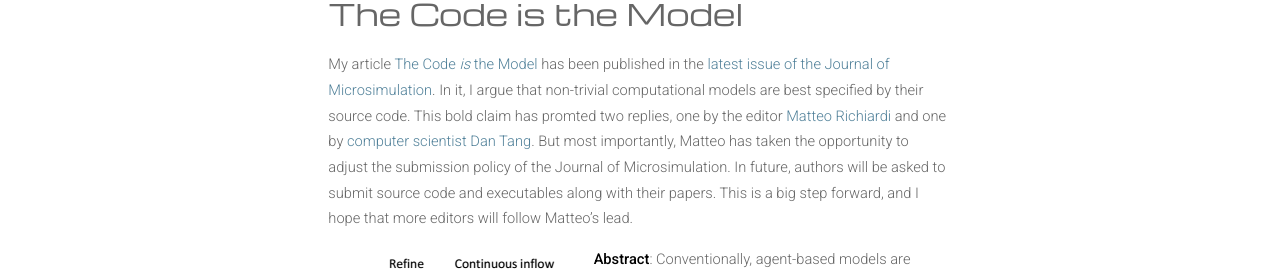
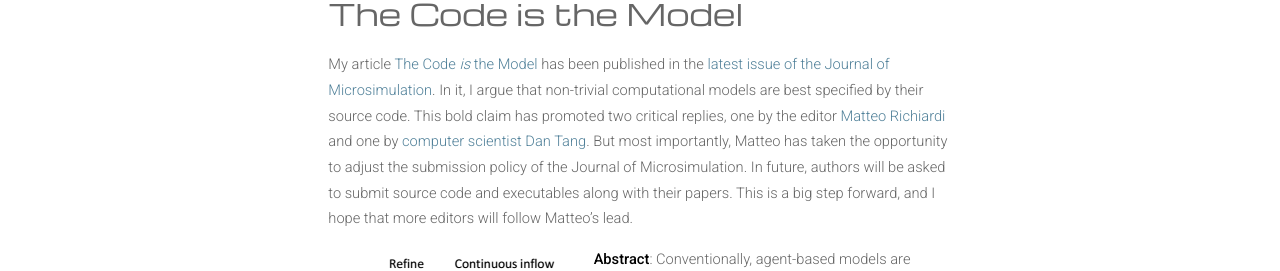
Before and after one commit to meisserecon/www, a Jekyll site: the page built from _posts/2018-02-13-code.md, in a window 1280 px wide. Shown: the part 581-852 px from the top of the page. Built offline with Jekyll 4.4.1, drawn with Linux system fonts in a browser that asks for light colours; nearby versions of some CDN libraries.

Commit message:
Update 2018-02-13-code.md

```diff
--- a/_posts/2018-02-13-code.md
+++ b/_posts/2018-02-13-code.md
@@ -3,6 +3,6 @@ layout: post
 title: The Code is the Model
 description: Bringing agile software engineering to agent-based modelinng and micro-simulations
 ---
-My article [The Code *is* the Model](http://microsimulation.org/IJM/V10_3/IJM_2017_10_3_6.pdf) has been published in the [latest issue of the Journal of Microsimulation](http://microsimulation.org/ijm/issues/volume-103-winter-2017/). In it, I argue that non-trivial computational models are best specified by their source code. This bold claim has promted two replies, one by the editor [Matteo Richiardi](http://microsimulation.org/IJM/V10_3/IJM_2017_10_3_8.pdf) and one by [computer scientist Dan Tang](http://microsimulation.org/IJM/V10_3/IJM_2017_10_3_7.pdf). But most importantly, Matteo has taken the opportunity to adjust the submission policy of the Journal of Microsimulation. In future, authors will be asked to submit source code and executables along with their papers. This is a big step forward, and I hope that more editors will follow Matteo's lead.
+My article [The Code *is* the Model](http://microsimulation.org/IJM/V10_3/IJM_2017_10_3_6.pdf) has been published in the [latest issue of the Journal of Microsimulation](http://microsimulation.org/ijm/issues/volume-103-winter-2017/). In it, I argue that non-trivial computational models are best specified by their source code. This bold claim has promoted two critical replies, one by the editor [Matteo Richiardi](http://microsimulation.org/IJM/V10_3/IJM_2017_10_3_8.pdf) and one by [computer scientist Dan Tang](http://microsimulation.org/IJM/V10_3/IJM_2017_10_3_7.pdf). But most importantly, Matteo has taken the opportunity to adjust the submission policy of the Journal of Microsimulation. In future, authors will be asked to submit source code and executables along with their papers. This is a big step forward, and I hope that more editors will follow Matteo's lead.
 
 <a href="../../../assets/images/modelingprocess.jpg"><img src="../../../assets/images/processpreview.png" alt="Illustration of the Modeling Process" class="image left"></a> **Abstract**: Conventionally, agent-based models are specified in a combination of natural language and mathematical terms, and their implementation seen as an afterthought. I challenge this view and argue that it is the source code that represents the model best, with natural language and mathematical descriptions serving as documentation. This modeling paradigm is inspired by agile software development and adopting it leads to various - mostly beneficial - consequences. First, discrepancies between the specification documents and what the model actually does are eliminated by definition as the code becomes the specification. Second, replicability is greatly improved. Third, object-oriented programming is recognized as an integral part of a modeler’s skill set. Forth, tools and methods from software engineering can support the modeling process, making it more agile. Fifth, increased modularity allows to better manage complexity and enables the collaborative construction of large models. Sixth, the way models are published needs to be reconsidered, with source code ideally being part of the peer review. Seventh, the quality of source code in science is improved as it enjoys more importance, attention and scrutiny.
```
